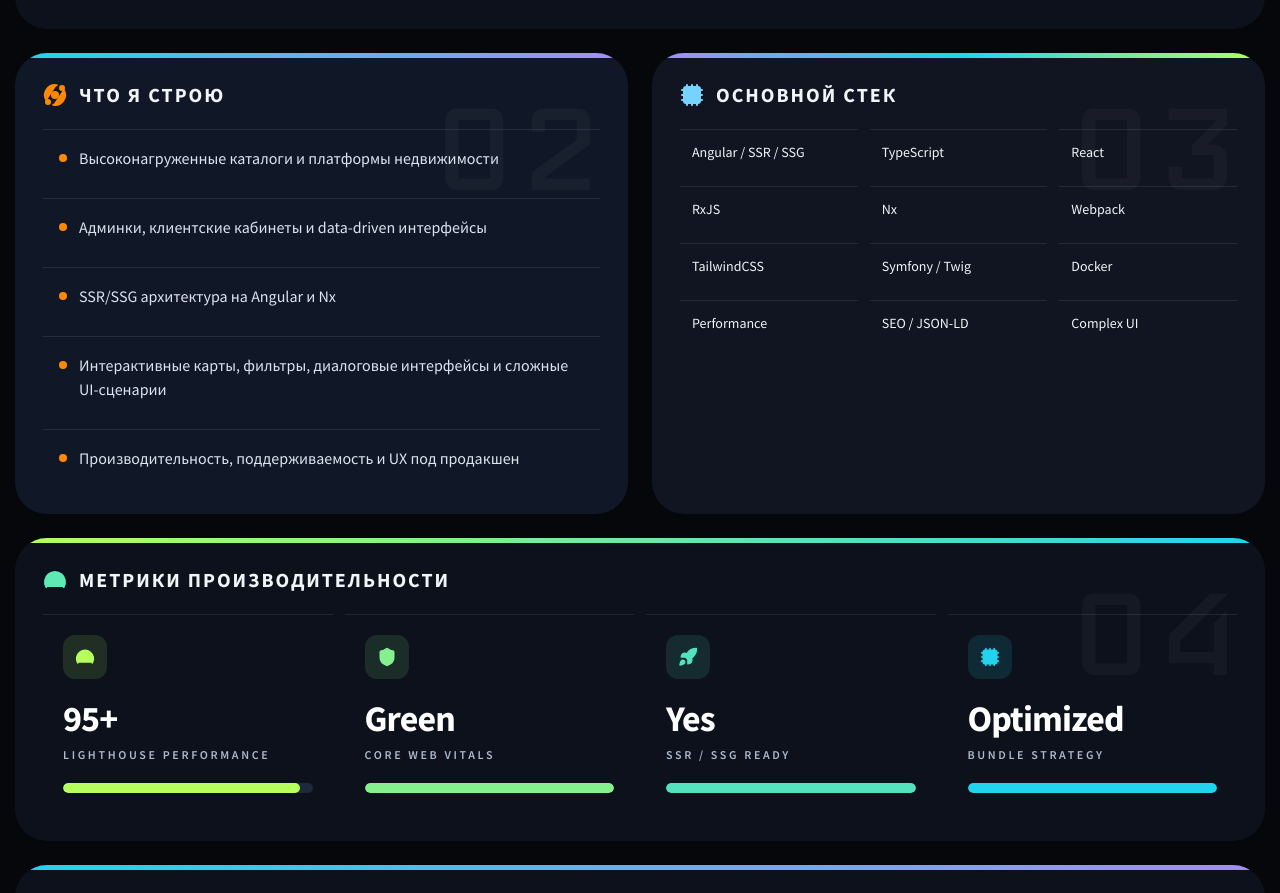
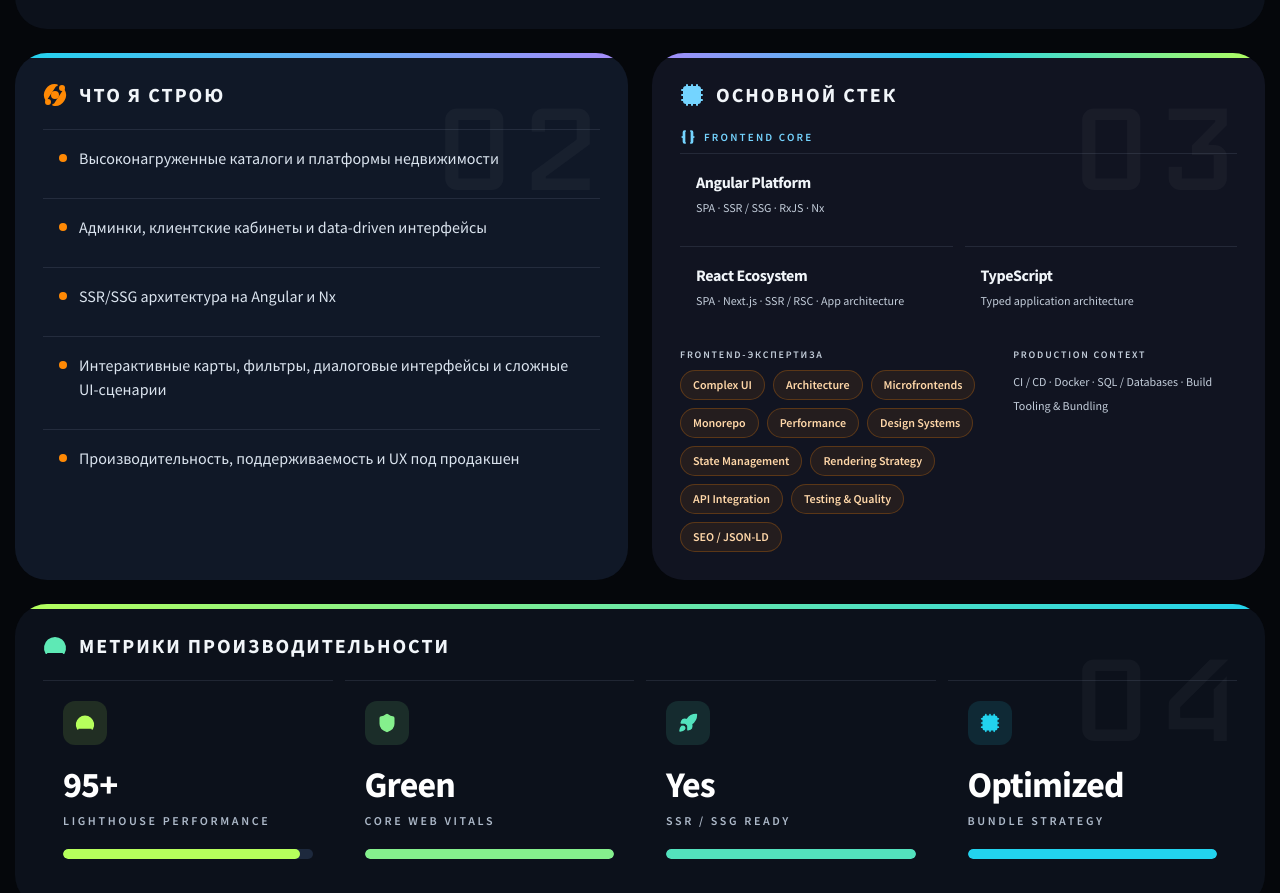
Before and after one commit to evscoder/evscoder.dev, a Next.js app: page / in a window 1280 px wide. Shown: the part 1504-2397 px from the top of the page. Built offline with nearby package versions, Linux system fonts and the light colour scheme.

Commit message:
Revamp stack panel: restructure content into core, expertise, and support sections; enhance styling, labels, and layout for clarity and visual consistency.

```diff
--- a/app/components/home/components/StackPanel.tsx
+++ b/app/components/home/components/StackPanel.tsx
@@ -1,8 +1,12 @@
 import cn from "clsx";
-import { Cpu } from "lucide-react";
+import { Braces, Cpu } from "lucide-react";
 
 import { Panel } from "@/app/components/panel/Panel";
-import { skills } from "@/app/components/home/model/site-content";
+import {
+  stackCore,
+  stackExpertise,
+  stackSupport,
+} from "@/app/components/home/model/site-content";
 import type { SectionProps } from "@/app/components/home/model/section-types";
 import { useSiteContext } from "@/app/components/layout/site-provider";
 
@@ -23,20 +27,75 @@ export function StackPanel({ content }: SectionProps) {
             {content.stackTitle}
           </h2>
         </div>
-        <div className="grid grid-cols-2 gap-3 sm:grid-cols-3">
-          {skills.map((skill) => (
+        <div
+          className={cn(
+            "mb-2 flex items-center gap-2 text-[11px] font-semibold uppercase tracking-[0.2em]",
+            isThemeAlt ? "text-sky-300" : "text-[var(--hero-secondary)]",
+          )}
+        >
+          <Braces className="h-4 w-4" aria-hidden="true" />
+          {content.stackCoreLabel}
+        </div>
+        <div className="grid gap-3 sm:grid-cols-2">
+          {stackCore.map((skill, index) => (
             <div
-              key={skill}
+              key={skill.title}
               className={cn(
-                "rounded-xl border px-3 py-3 text-sm font-medium",
+                "relative overflow-hidden rounded-2xl border px-4 py-4",
+                index === 0 && "sm:col-span-2",
                 isThemeAlt
-                  ? "border-slate-700/60 bg-slate-900/70 text-slate-200"
-                  : "border-[var(--hero-card-border)] bg-[var(--hero-card-strong-bg)] text-[var(--hero-text)]",
+                  ? "border-sky-400/20 bg-slate-900/80"
+                  : "border-[var(--hero-card-border)] bg-[var(--hero-card-strong-bg)]",
               )}
             >
-              {skill}
+              <div className="text-base font-bold tracking-tight">{skill.title}</div>
+              <div
+                className={cn(
+                  "mt-1 text-xs leading-5",
+                  isThemeAlt ? "text-slate-400" : "text-[var(--hero-muted)]",
+                )}
+              >
+                {skill.detail}
+              </div>
             </div>
           ))}
+        </div>
+
+        <div className="mt-5 grid gap-5 sm:grid-cols-[1.4fr_1fr]">
+          <div>
+            <p className="mb-2 text-[10px] font-semibold uppercase tracking-[0.18em] text-[var(--hero-muted)]">
+              {content.stackExpertiseLabel}
+            </p>
+            <div className="flex flex-wrap gap-2">
+              {stackExpertise.map((skill) => (
+                <span
+                  key={skill}
+                  className={cn(
+                    "rounded-full border px-3 py-1.5 text-xs font-semibold",
+                    isThemeAlt
+                      ? "border-orange-400/25 bg-orange-400/8 text-orange-200"
+                      : "border-orange-400/25 bg-orange-50 text-orange-800",
+                  )}
+                >
+                  {skill}
+                </span>
+              ))}
+            </div>
+          </div>
+
+          <div>
+            <p className="mb-2 text-[10px] font-semibold uppercase tracking-[0.18em] text-[var(--hero-muted)]">
+              {content.stackSupportLabel}
+            </p>
+            <p
+              className={cn(
+                "text-xs leading-6",
+                isThemeAlt ? "text-slate-400" : "text-[var(--hero-muted)]",
+              )}
+            >
+              {stackSupport.join(" · ")}
+            </p>
+          </div>
         </div>
       </div>
     </Panel>
--- a/app/components/home/model/site-content.ts
+++ b/app/components/home/model/site-content.ts
@@ -104,6 +104,9 @@ export const copy = {
     ],
     missionTitle: "Что я строю",
     stackTitle: "Основной стек",
+    stackCoreLabel: "Frontend core",
+    stackExpertiseLabel: "Frontend-экспертиза",
+    stackSupportLabel: "Production context",
     quote:
         "Лучший интерфейс тот, который пользователь понимает раньше, чем начинает о нем думать.",
     stats: [
@@ -271,6 +274,9 @@ export const copy = {
     ],
     missionTitle: "What I Build",
     stackTitle: "Core Stack",
+    stackCoreLabel: "Frontend core",
+    stackExpertiseLabel: "Frontend expertise",
+    stackSupportLabel: "Production context",
     quote:
         "The best interface is the one the user understands before thinking.",
     stats: [
@@ -438,17 +444,38 @@ export const highlightVisuals = [
   },
 ] as const;
 
-export const skills = [
-  "Angular / SSR / SSG",
-  "TypeScript",
-  "React",
-  "RxJS",
-  "Nx",
-  "Webpack",
-  "TailwindCSS",
-  "Symfony / Twig",
+export const stackCore = [
+  {
+    title: "Angular Platform",
+    detail: "SPA · SSR / SSG · RxJS · Nx",
+  },
+  {
+    title: "React Ecosystem",
+    detail: "SPA · Next.js · SSR / RSC · App architecture",
+  },
+  {
+    title: "TypeScript",
+    detail: "Typed application architecture",
+  },
+] as const;
+
+export const stackExpertise = [
+  "Complex UI",
+  "Architecture",
+  "Microfrontends",
+  "Monorepo",
+  "Performance",
+  "Design Systems",
+  "State Management",
+  "Rendering Strategy",
+  "API Integration",
+  "Testing & Quality",
+  "SEO / JSON-LD",
+] as const;
+
+export const stackSupport = [
+  "CI / CD",
   "Docker",
-  "Performance",
-  "SEO / JSON-LD",
-  "Complex UI",
-];
+  "SQL / Databases",
+  "Build Tooling & Bundling",
+] as const;
```
